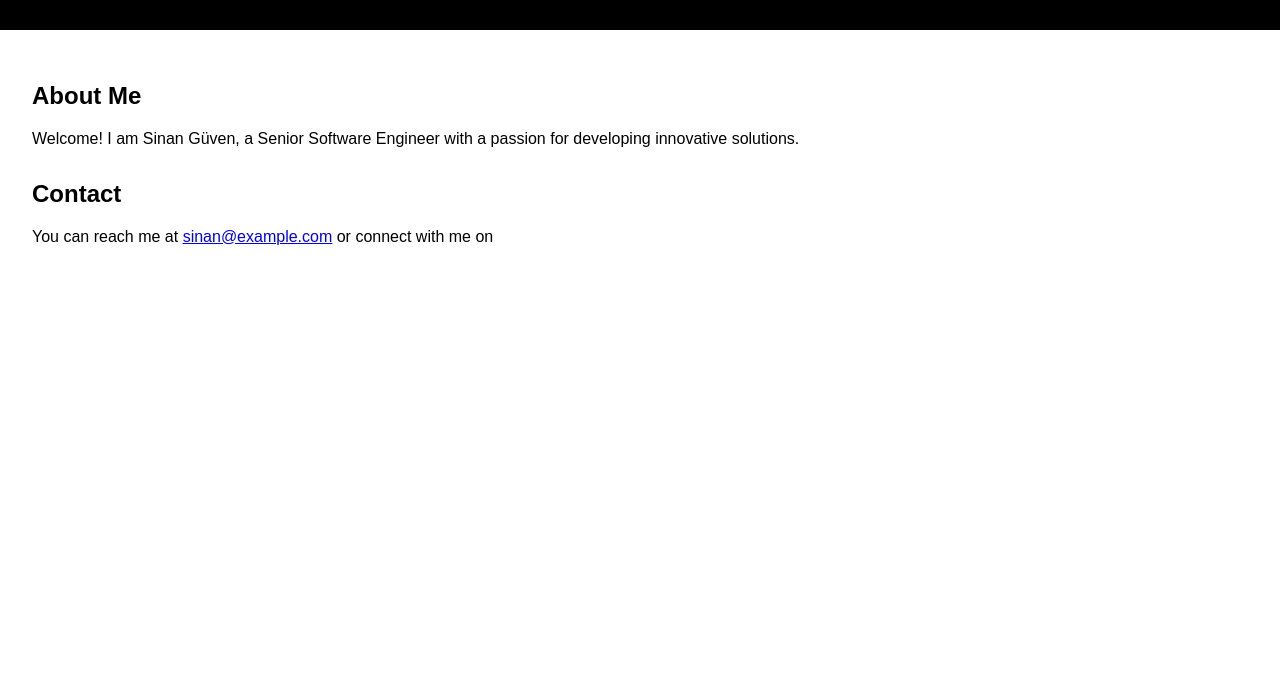
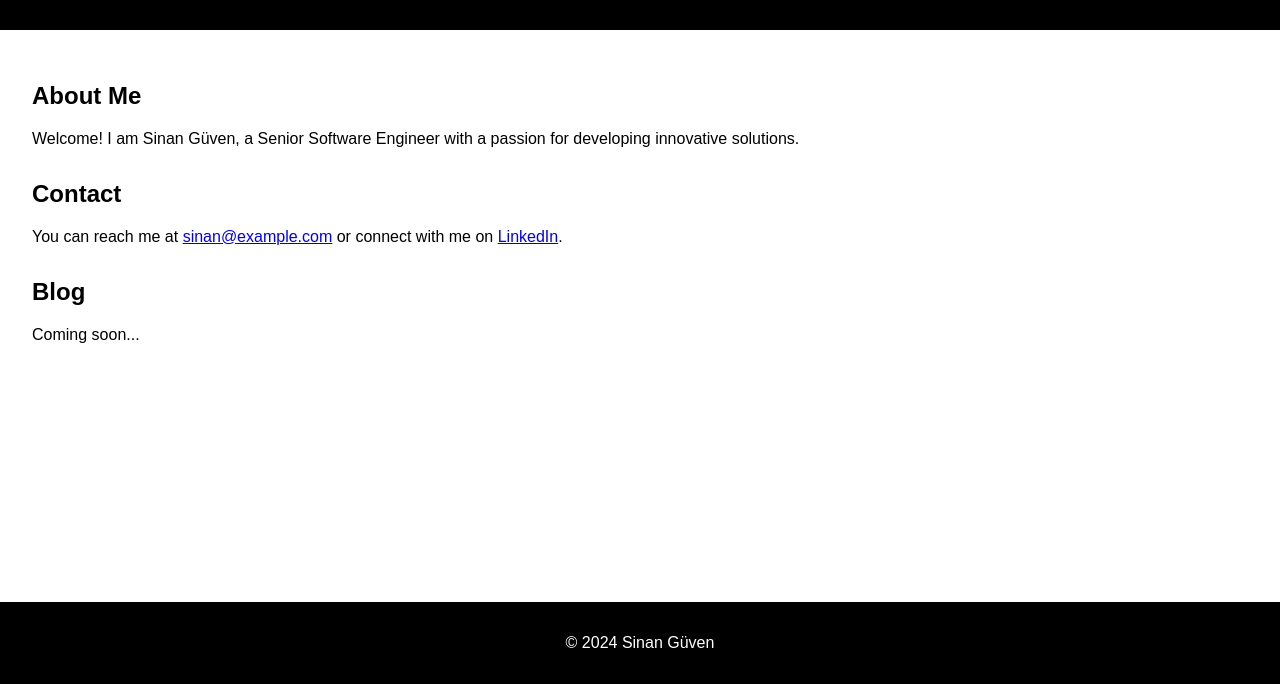
Before and after one commit to sinanguven87/sinanguven87.github.io, a plain HTML site: page index.html in a window 1280 px wide. Shown: the part 116-800 px from the top of the page. Drawn offline with Linux system fonts and the light colour scheme.

Commit message:
Update index.html

```diff
--- a/index.html
+++ b/index.html
@@ -24,4 +24,15 @@
         </section>
         <section id="contact">
             <h2>Contact</h2>
-            <p>You can reach me at <a href="mailto:sinan@example.com">sinan@example.com</a> or connect with me on <a
+            <p>You can reach me at <a href="mailto:sinan@example.com">sinan@example.com</a> or connect with me on <a href="https://www.linkedin.com/in/sinanguven87/">LinkedIn</a>.</p>
+        </section>
+        <section id="blog">
+            <h2>Blog</h2>
+            <p>Coming soon...</p>
+        </section>
+    </main>
+    <footer>
+        <p>&copy; 2024 Sinan Güven</p>
+    </footer>
+</body>
+</html>
```
